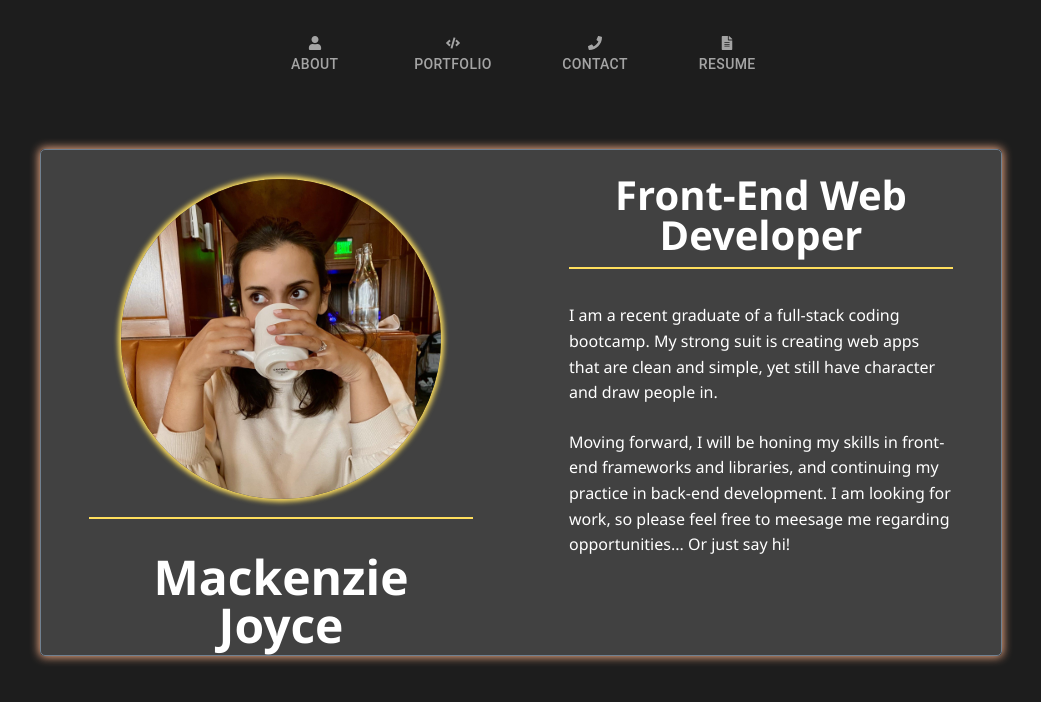
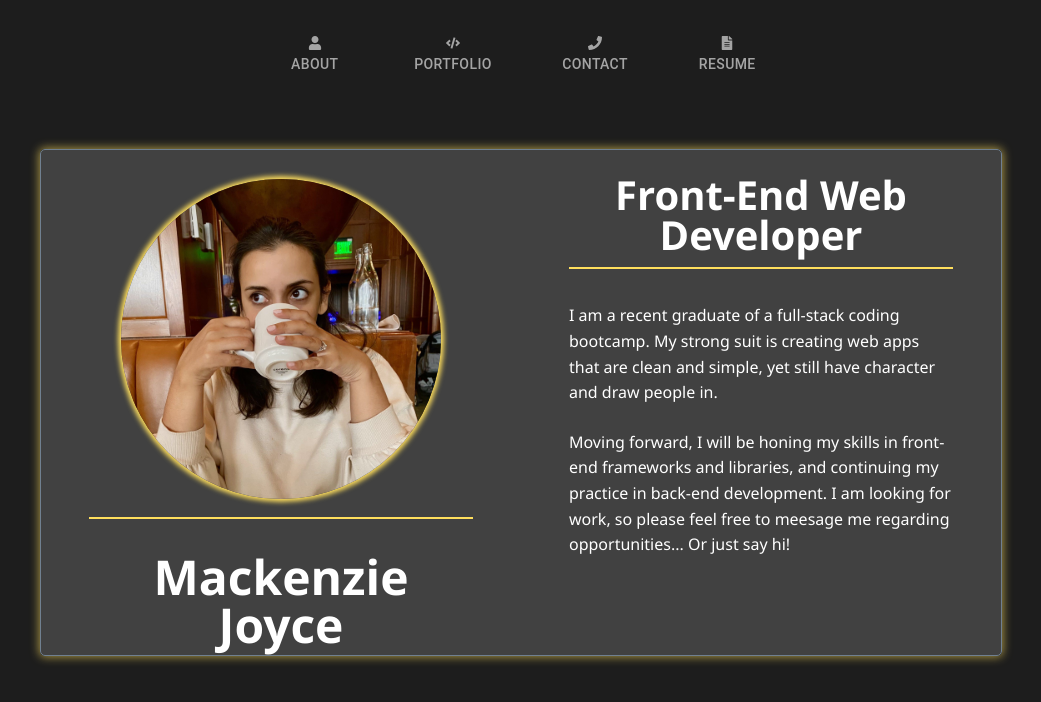
Before and after one commit to MackenzieJoyce/Portfolio, a React (Create React App) app: page / in a window 1280 px wide. Shown: the top 702 px of the page, without its empty margins (119-1160 px from the left). Built offline with nearby package versions, Linux system fonts and the light colour scheme.

Commit message:
changed container shadow

```diff
--- a/src/index.css
+++ b/src/index.css
@@ -5,7 +5,8 @@
   --pop2: #FF8E53;
   --light: #fff;
   --linearGradient: linear-gradient(45deg, #ffdf5d 30%, #FF8E53 90%);
-  --boxShadow: 0 0 10px 1px #f7af88;
+  --boxShadow: 0 0 10px 1px #ffdf5d9f;
+  /* f7af88 */
 }
 
 body {
```
